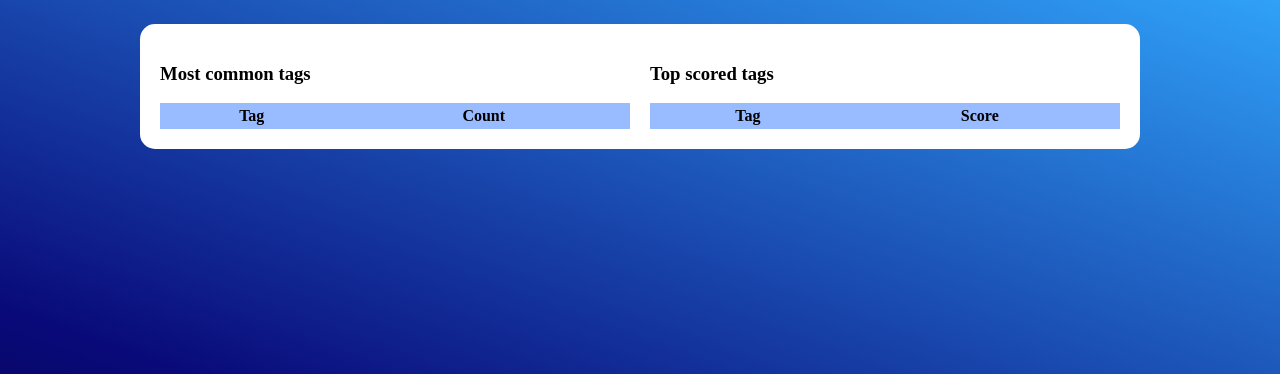
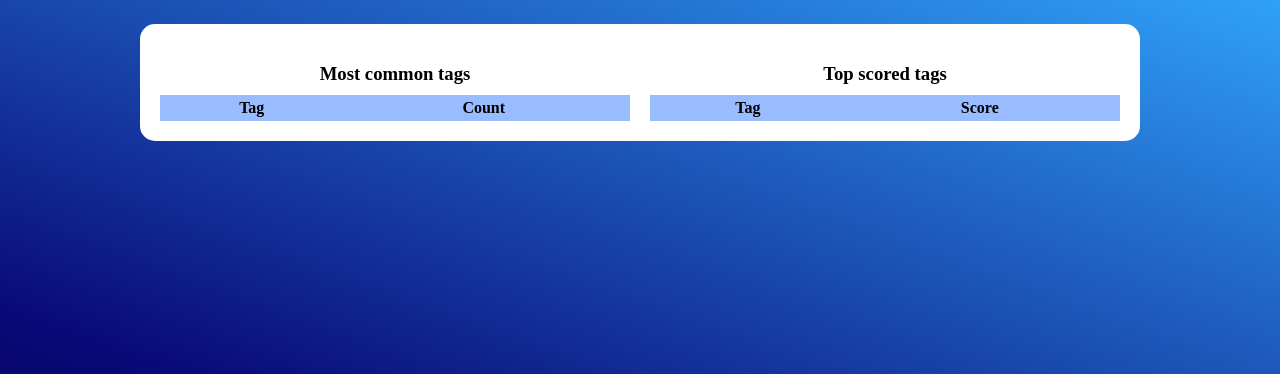
Before and after one commit to bntti/animelist, a Flask app: template templates/tags.html in a window 1280 px wide. Shown: the part 46-420 px from the top of the page. Run offline with Flask 2, Linux system fonts and the light colour scheme; the template is opened without the code that fills it, so the values that code supplies are empty.

Commit message:
Improve /tags

```diff
--- a/static/tags.css
+++ b/static/tags.css
@@ -7,3 +7,8 @@
 table {
   width: 100%;
 }
+
+h3 {
+  text-align: center;
+  margin-bottom: 10px;
+}
```
